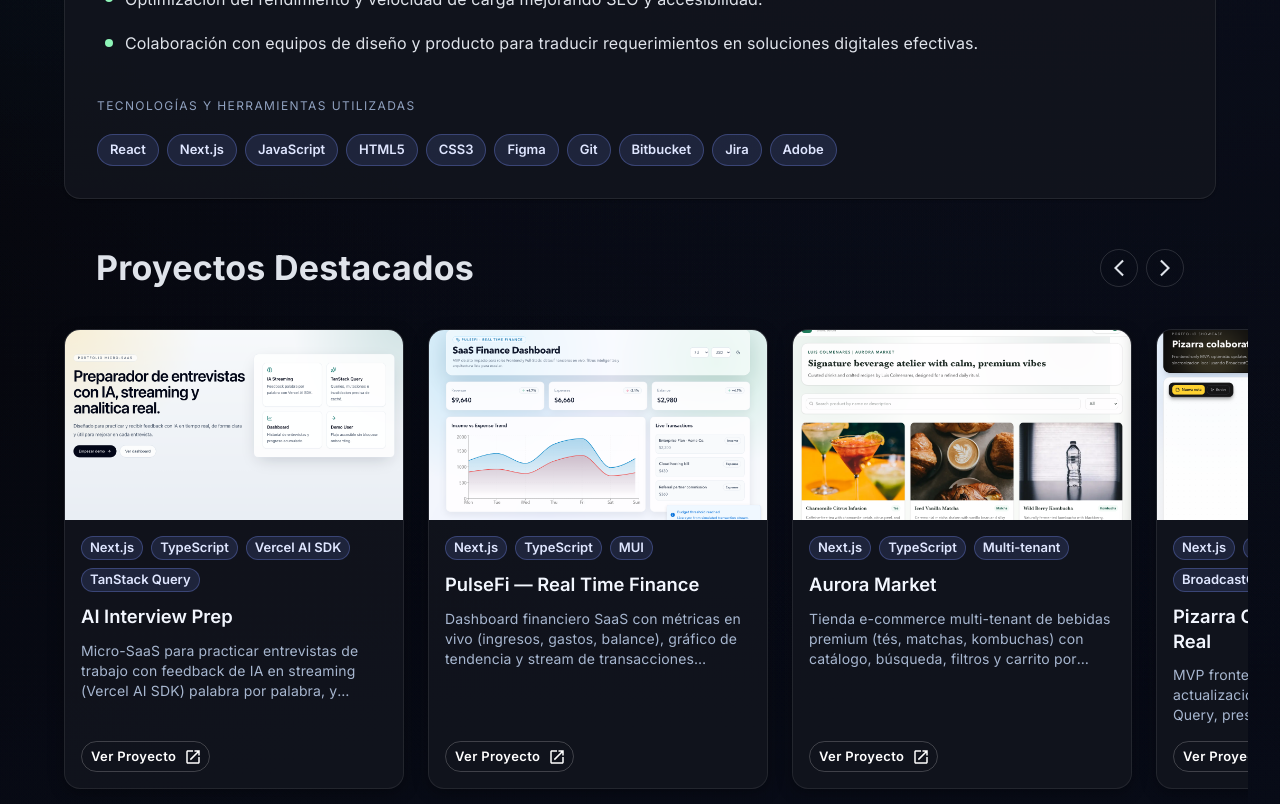
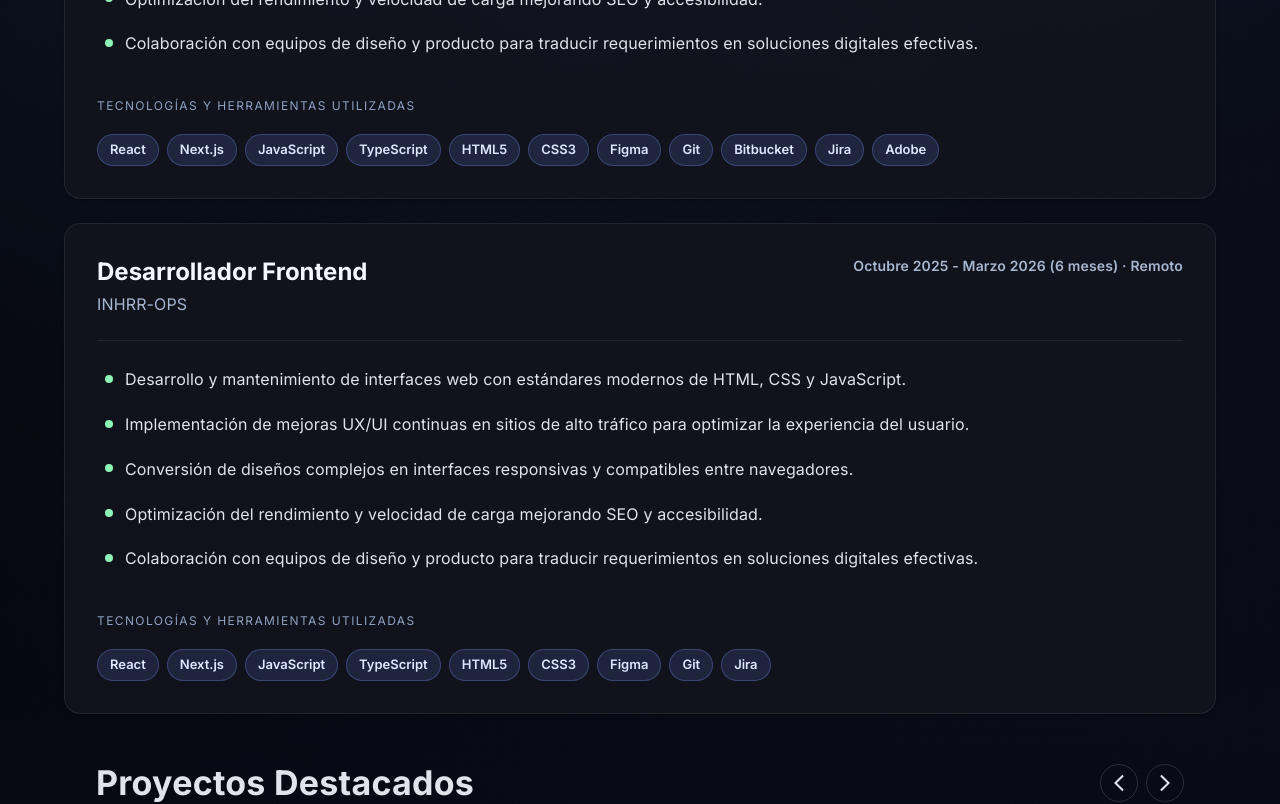
Before and after one commit to Luchoccz/Luis-portfolio-nextjs, a Next.js app: page / in a window 1280 px wide. Shown: the part 1740-2544 px from the top of the page. Built offline with nearby package versions, Linux system fonts and the light colour scheme; what @mui/material-nextjs would draw is missing.

Commit message:
[FIX] add experiences to read

```diff
--- a/app/page.tsx
+++ b/app/page.tsx
@@ -28,8 +28,10 @@
 import {
   WORK_START_DATE,
   currentCompany,
+  freelanceCompany,
   educationInstitution,
   experienceTechnologies,
+  freelanceExperienceTechnologies,
   experiencePointsByLanguage,
   courseListByLanguage,
   graduationYear,
@@ -83,6 +85,8 @@
     experienceTitle: "Experiencia",
     currentRole: "Desarrollador Frontend",
     currentTime: "Diciembre 2020 - Actualidad · Caracas, Venezuela",
+    freelanceRole: "Desarrollador Frontend",
+    freelanceTime: "Octubre 2025 - Marzo 2026 (6 meses) · Remoto",
     technologiesUsed: "Tecnologías y herramientas utilizadas",
     projectsTitle: "Proyectos Destacados",
     projectsCta: "Ver Proyecto",
@@ -131,6 +135,8 @@
     experienceTitle: "Experience",
     currentRole: "Frontend Developer",
     currentTime: "December 2020 - Present · Caracas, Venezuela",
+    freelanceRole: "Frontend Developer",
+    freelanceTime: "October 2025 - March 2026 (6 months) · Remote",
     technologiesUsed: "Technologies & tools used",
     projectsTitle: "Featured Projects",
     projectsCta: "View Project",
@@ -317,6 +323,22 @@
     language === "es"
       ? `${experienceDurationLabel} de experiencia`
       : `${experienceDurationLabel} of experience`;
+  const experiences = [
+    {
+      role: t.currentRole,
+      company: currentCompany,
+      period: t.currentTime,
+      points: experiencePoints,
+      technologies: experienceTechnologies,
+    },
+    {
+      role: t.freelanceRole,
+      company: freelanceCompany,
+      period: t.freelanceTime,
+      points: experiencePoints,
+      technologies: freelanceExperienceTechnologies,
+    },
+  ];
 
   const handleDownloadCv = () => {
     generateCvPdf({
@@ -340,13 +362,7 @@
         certifications: t.certificationTitle,
         technologies: t.technologiesUsed,
       },
-      experience: {
-        role: t.currentRole,
-        company: currentCompany,
-        period: t.currentTime,
-        points: experiencePoints,
-        technologies: experienceTechnologies,
-      },
+      experiences,
       education: {
         degree: t.degreeTitle,
         institution: `${educationInstitution} · ${graduationYear}`,
@@ -1189,21 +1205,23 @@
           {t.experienceTitle}
         </Typography>
 
-        <Paper sx={{ p: { xs: 2.5, md: 4 }, borderRadius: 4, ...surfacePanelSx }}>
+        <Box sx={{ display: "flex", flexDirection: "column", gap: 3 }}>
+          {experiences.map((experience) => (
+            <Paper key={experience.company} sx={{ p: { xs: 2.5, md: 4 }, borderRadius: 4, ...surfacePanelSx }}>
               <Box sx={{ display: "flex", flexDirection: { xs: "column", md: "row" }, justifyContent: "space-between", gap: 2, mb: 3 }}>
                 <Box>
-              <Typography variant="h5" sx={{ fontWeight: 700, color: titleColorPrimary }}>{t.currentRole}</Typography>
-              <Typography variant="body1" sx={{ color: "#a7b7d0", mt: 0.5 }}>Grupo Venemergencia</Typography>
+                  <Typography variant="h5" sx={{ fontWeight: 700, color: titleColorPrimary }}>{experience.role}</Typography>
+                  <Typography variant="body1" sx={{ color: "#a7b7d0", mt: 0.5 }}>{experience.company}</Typography>
                 </Box>
                 <Typography variant="body2" sx={{ color: "#a7b7d0", fontWeight: 600 }}>
-              {t.currentTime}
+                  {experience.period}
                 </Typography>
               </Box>
 
               <Divider sx={{ borderColor: "rgba(255,255,255,0.08)", mb: 3 }} />
 
               <Box sx={{ display: "flex", flexDirection: "column", gap: 2, pl: { xs: 0, md: 1 } }}>
-            {experiencePoints.map((point) => (
+                {experience.points.map((point) => (
                   <Box key={point} sx={{ display: "flex", alignItems: "flex-start", gap: 1.5 }}>
                     <Box sx={{ width: 8, height: 8, borderRadius: "50%", bgcolor: "#8ef5b8", mt: 1.2, flexShrink: 0 }} />
                     <Typography variant="body1" sx={{ color: "#dfe3ea", lineHeight: 1.8 }}>{point}</Typography>
@@ -1215,11 +1233,13 @@
                 {t.technologiesUsed}
               </Typography>
               <Box sx={{ mt: 1.5, display: "flex", alignItems: "center", gap: 1, flexWrap: "wrap" }}>
-            {experienceTechnologies.map((tool) => (
+                {experience.technologies.map((tool) => (
                   <Chip key={tool} label={tool} sx={techChipSx} />
                 ))}
               </Box>
             </Paper>
+          ))}
+        </Box>
 
         <ProjectCarousel
           projects={PROJECTS}
--- a/lib/cvContent.ts
+++ b/lib/cvContent.ts
@@ -19,6 +19,7 @@
 };
 
 export const currentCompany = "Grupo Venemergencia";
+export const freelanceCompany = "INHRR-OPS";
 export const educationInstitution = "Universidad Santa Maria";
 export const graduationYear = "2017";
 
@@ -26,6 +27,7 @@
   "React",
   "Next.js",
   "JavaScript",
+  "TypeScript",
   "HTML5",
   "CSS3",
   "Figma",
@@ -33,6 +35,18 @@
   "Bitbucket",
   "Jira",
   "Adobe",
+];
+
+export const freelanceExperienceTechnologies = [
+  "React",
+  "Next.js",
+  "JavaScript",
+  "TypeScript",
+  "HTML5",
+  "CSS3",
+  "Figma",
+  "Git",
+  "Jira",
 ];
 
 export const skillGroupsByLanguage = {
--- a/lib/generateCvPdf.ts
+++ b/lib/generateCvPdf.ts
@@ -19,13 +19,13 @@
     certifications: string;
     technologies: string;
   };
-  experience: {
+  experiences: Array<{
     role: string;
     company: string;
     period: string;
     points: string[];
     technologies: string[];
-  };
+  }>;
   education: {
     degree: string;
     institution: string;
@@ -134,14 +134,19 @@
 
   // Experience
   writeSectionTitle(data.sectionLabels.experience);
-  writeParagraph(`${data.experience.role} — ${data.experience.company}`, { bold: true, fontSize: 11.5 });
-  writeParagraph(data.experience.period, { fontSize: 9.5, color: MUTED });
-  cursorY += 1;
-  data.experience.points.forEach((point) => writeBullet(point));
-  cursorY += 2;
-  writeParagraph(`${data.sectionLabels.technologies}: ${data.experience.technologies.join(", ")}`, {
-    fontSize: 9.5,
-    color: MUTED,
+  data.experiences.forEach((experience, index) => {
+    writeParagraph(`${experience.role} — ${experience.company}`, { bold: true, fontSize: 11.5 });
+    writeParagraph(experience.period, { fontSize: 9.5, color: MUTED });
+    cursorY += 1;
+    experience.points.forEach((point) => writeBullet(point));
+    cursorY += 2;
+    writeParagraph(`${data.sectionLabels.technologies}: ${experience.technologies.join(", ")}`, {
+      fontSize: 9.5,
+      color: MUTED,
+    });
+    if (index < data.experiences.length - 1) {
+      cursorY += 3;
+    }
   });
 
   // Education
```
Lines whose indentation alone changed are shown as unchanged.
